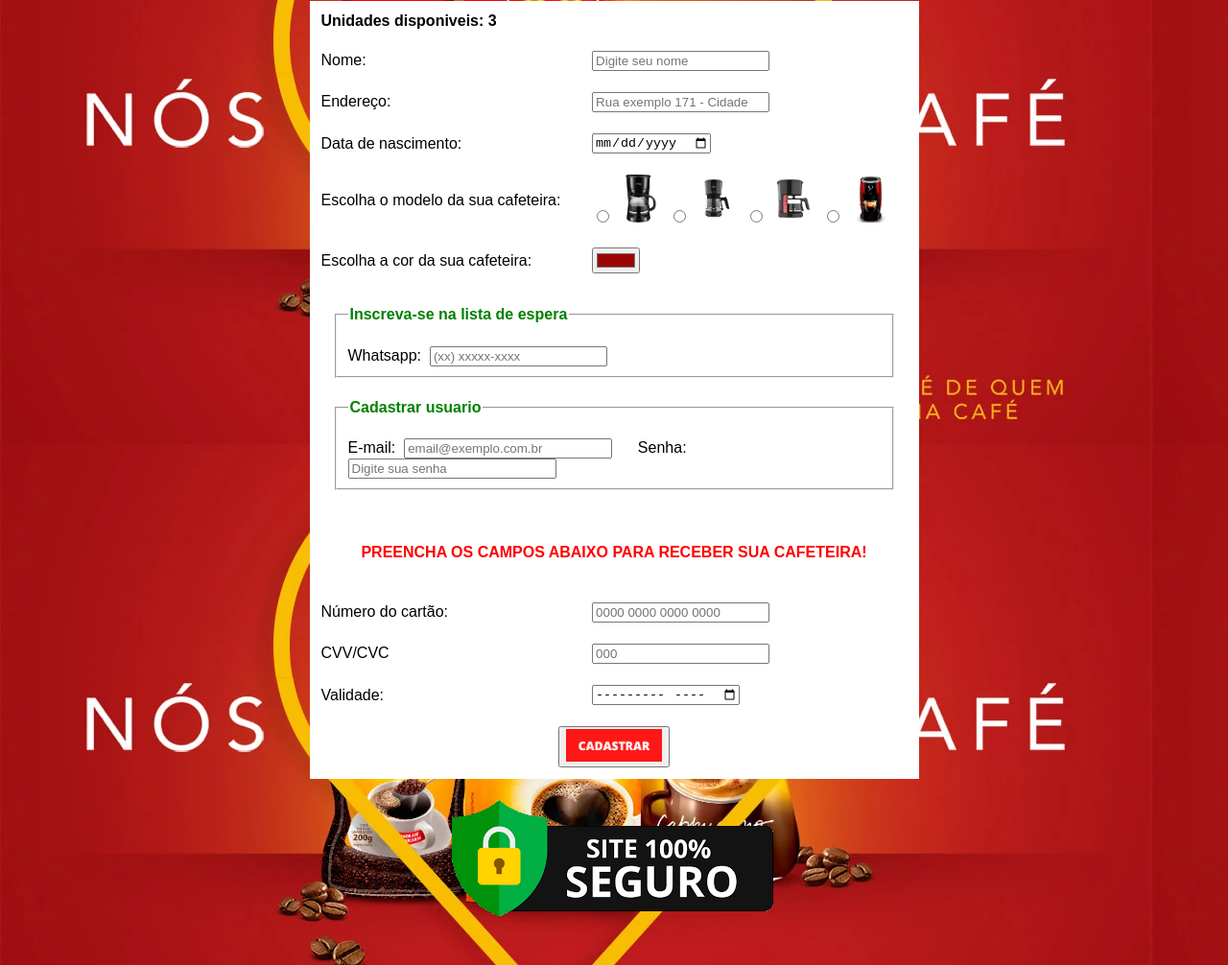
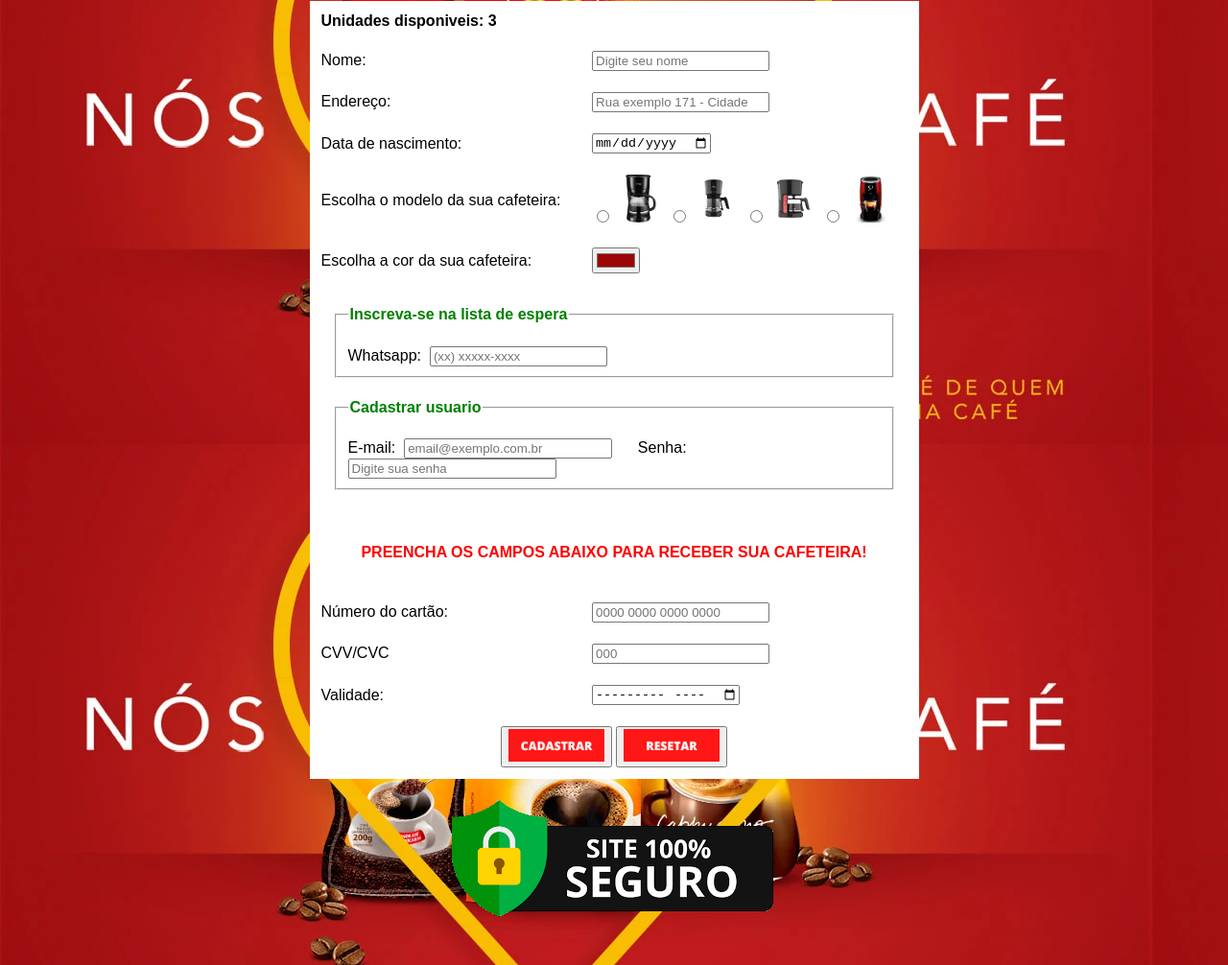
Before and after one commit to ArthurAbreuVieira/html-senai, a plain HTML site: page index.html in a window 1280 px wide. Shown: the part 167-1173 px from the top of the page at 96% size. Drawn offline with Linux system fonts and the light colour scheme.

Commit message:
Add files via upload

```diff
--- a/index.html
+++ b/index.html
@@ -166,6 +166,9 @@
                                     <button type="submit">
                                         <img src="img/submit.png" alt="enviar" width="100">
                                     </button>
+                                    <button type="reset" >
+                                        <img src="img/reset.png" alt="enviar" width="100">
+                                    </button>
                                 </td>
                             </tr>
                         </table>
```
Also changed, not shown: img/reset.png (added).
